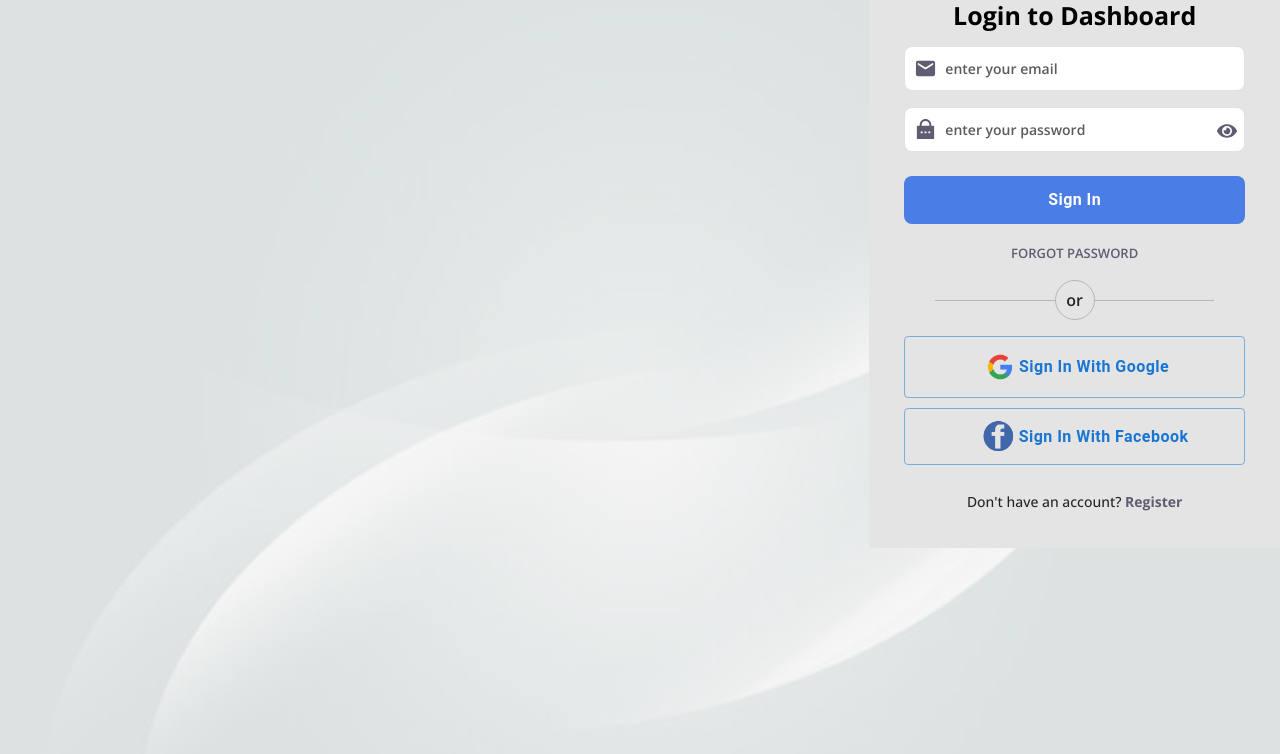
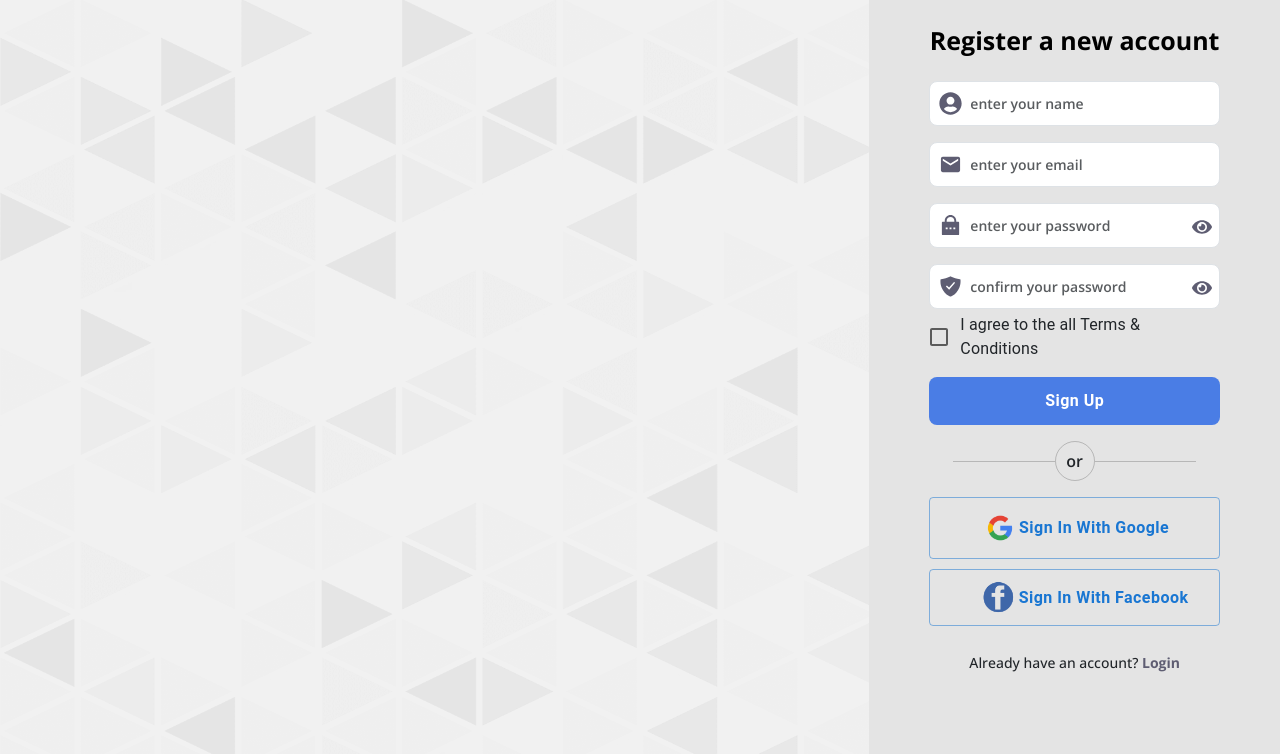
Before and after one commit to dovanminhquan0505/Dashboard-Reactjs, a React (Create React App) app: page /signup in a window 1280 px wide. Shown: the top 754 px of the page. Built offline with nearby package versions, Linux system fonts and the light colour scheme.

Commit message:
Update Sign Up form for Dashboard #2

```diff
--- a/src/App.css
+++ b/src/App.css
@@ -592,7 +592,7 @@ header button.rounded-circle:hover svg {
     padding: 25px;
 }
 
-.toggleIcon{
+.toggleIcon {
     font-size: 20px;
     color: rgba(0, 0, 0, 0.5);
     cursor: pointer;
@@ -602,7 +602,7 @@ header button.rounded-circle:hover svg {
     border-radius: 50% !important;
 }
 
-.toggleIcon svg{
+.toggleIcon svg {
     color: #fff !important;
     font-size: 20px !important;
     opacity: 1 !important;
@@ -642,7 +642,13 @@ header button.rounded-circle:hover svg {
 }
 
 /* Table */
-h1, h2, h3, h4, h5, h6, p {
+h1,
+h2,
+h3,
+h4,
+h5,
+h6,
+p {
     color: #403e57;
 }
 
@@ -654,7 +660,7 @@ h1, h2, h3, h4, h5, h6, p {
     background: #ccc !important;
 }
 
-.table .table-dark th{
+.table .table-dark th {
     background: #1866ee !important;
     border-color: rgba(255, 255, 255, 0.1) !important;
     font-size: 14px !important;
@@ -771,7 +777,7 @@ table tbody tr td .info {
 .loginPattern {
     width: 100%;
     height: 100%;
-    opacity: 0.4;
+    opacity: 0.1;
     position: fixed;
     top: 0px;
     left: 0px;
@@ -847,7 +853,7 @@ table tbody tr td .info {
     font-size: 13px !important;
 }
 
-.loginSection .loginBox .wrapper .or span.line{
+.loginSection .loginBox .wrapper .or span.line {
     display: block;
     width: 35%;
     height: 1px;
@@ -907,6 +913,7 @@ table tbody tr td .info {
 .signUpSection {
     background: #f1f1f1 !important;
     padding: 0px 0px;
+    height: auto !important;
 }
 
 .signUpSection .loginBox {
@@ -914,10 +921,11 @@ table tbody tr td .info {
     width: 100%;
     background: #e4e4e4 !important;
     z-index: 100;
+    padding: 25px 25px !important;
 }
 
 .signUpSection .loginBox .wrapper {
     border: 0px !important;
     background: transparent !important;
-    padding-top: 0px !important;
+    padding-top: 10px !important;
 }
--- a/src/screens/Signup/index.jsx
+++ b/src/screens/Signup/index.jsx
@@ -1,6 +1,6 @@
 import React, { useContext, useEffect, useState } from "react";
 import { MyContext } from "../../App";
-import Pattern from "../../assets/images/login-background.jpg";
+import Pattern from "../../assets/images/signup-background.webp";
 import { MdEmail } from "react-icons/md";
 import { RiLockPasswordFill } from "react-icons/ri";
 import { FaEye } from "react-icons/fa";
@@ -9,10 +9,15 @@ import Button from "@mui/material/Button";
 import { Link } from "react-router-dom";
 import googleIcon from "../../assets/images/Google_Icons.webp";
 import facebookIcon from "../../assets/images/logo-facebook.png";
+import { FaUserCircle } from "react-icons/fa";
+import { IoShieldCheckmarkSharp } from "react-icons/io5";
+import FormControlLabel from '@mui/material/FormControlLabel';
+import Checkbox from '@mui/material/Checkbox';
 
 const Signup = () => {
     const [inputIndex, setInputIndex] = useState(null);
     const [isShowPassword, setIsShowPassword] = useState(false);
+    const [isShowConfirmPassword, setIsShowConfirmPassword] = useState(false);
     const context = useContext(MyContext);
 
     useEffect(() => {
@@ -33,7 +38,9 @@ const Signup = () => {
                     <div className="col-md-4">
                         <div className="loginBox">
                             <div className="text-center">
-                                <h5 className="fw-bold">Login to Dashboard</h5>
+                                <h5 className="fw-bold">
+                                    Register a new account
+                                </h5>
                             </div>
 
                             <div className="wrapper mt-3 card border">
@@ -44,20 +51,37 @@ const Signup = () => {
                                         }`}
                                     >
                                         <span className="icon">
+                                            <FaUserCircle />
+                                        </span>
+                                        <input
+                                            type="text"
+                                            className="form-control"
+                                            placeholder="enter your name"
+                                            onFocus={() => focusInput(0)}
+                                            onBlur={() => setInputIndex(null)}
+                                        />
+                                    </div>
+
+                                    <div
+                                        className={`form-group mb-3 position-relative ${
+                                            inputIndex === 1 && "focus"
+                                        }`}
+                                    >
+                                        <span className="icon">
                                             <MdEmail />
                                         </span>
                                         <input
                                             type="text"
                                             className="form-control"
                                             placeholder="enter your email"
-                                            onFocus={() => focusInput(0)}
+                                            onFocus={() => focusInput(1)}
                                             onBlur={() => setInputIndex(null)}
                                         />
                                     </div>
 
                                     <div
-                                        className={`form-group mb-4 position-relative ${
-                                            inputIndex === 1 && "focus"
+                                        className={`form-group mb-3 position-relative ${
+                                            inputIndex === 2 && "focus"
                                         }`}
                                     >
                                         <span className="icon">
@@ -71,7 +95,7 @@ const Signup = () => {
                                             }`}
                                             className="form-control"
                                             placeholder="enter your password"
-                                            onFocus={() => focusInput(1)}
+                                            onFocus={() => focusInput(2)}
                                             onBlur={() => setInputIndex(null)}
                                         />
 
@@ -91,19 +115,51 @@ const Signup = () => {
                                         </span>
                                     </div>
 
+                                    <div
+                                        className={`form-group mb-1 position-relative ${
+                                            inputIndex === 3 && "focus"
+                                        }`}
+                                    >
+                                        <span className="icon">
+                                            <IoShieldCheckmarkSharp />
+                                        </span>
+                                        <input
+                                            type={`${
+                                                isShowConfirmPassword
+                                                    ? "text"
+                                                    : "password"
+                                            }`}
+                                            className="form-control"
+                                            placeholder="confirm your password"
+                                            onFocus={() => focusInput(3)}
+                                            onBlur={() => setInputIndex(null)}
+                                        />
+
+                                        <span
+                                            className="toggleShowPassword"
+                                            onClick={() =>
+                                                setIsShowConfirmPassword(
+                                                    !isShowConfirmPassword
+                                                )
+                                            }
+                                        >
+                                            {isShowConfirmPassword ? (
+                                                <FaEyeSlash />
+                                            ) : (
+                                                <FaEye />
+                                            )}
+                                        </span>
+                                    </div>
+
+                                    <FormControlLabel control={<Checkbox />} label="I agree to the all Terms & Conditions" className="mb-3" />
+
                                     <div className="form-group">
                                         <Button className="btn-blue btn-lg-big w-100">
-                                            Sign In
+                                            Sign Up
                                         </Button>
                                     </div>
 
                                     <div className="form-group text-center mt-3">
-                                        <Link
-                                            to="/forgot-password"
-                                            className="link"
-                                        >
-                                            FORGOT PASSWORD
-                                        </Link>
                                         <div className="d-flex align-items-center justify-content-center or mt-3 mb-3">
                                             <span className="line"></span>
                                             <span className="txt">or</span>
@@ -135,12 +191,12 @@ const Signup = () => {
                                         </Button>
 
                                         <span className="txt__register text-center">
-                                            Don't have an account?{" "}
+                                            Already have an account?{" "}
                                             <Link
-                                                to="/signup"
+                                                to="/login"
                                                 className="register__link"
                                             >
-                                                Register
+                                                Login
                                             </Link>
                                         </span>
                                     </div>
```
Also changed, not shown: src/assets/images/signup-background.webp (added).
